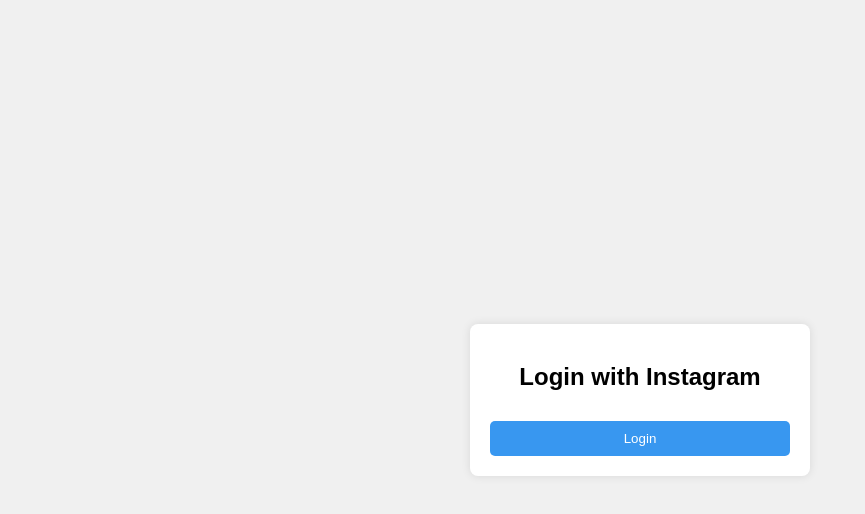
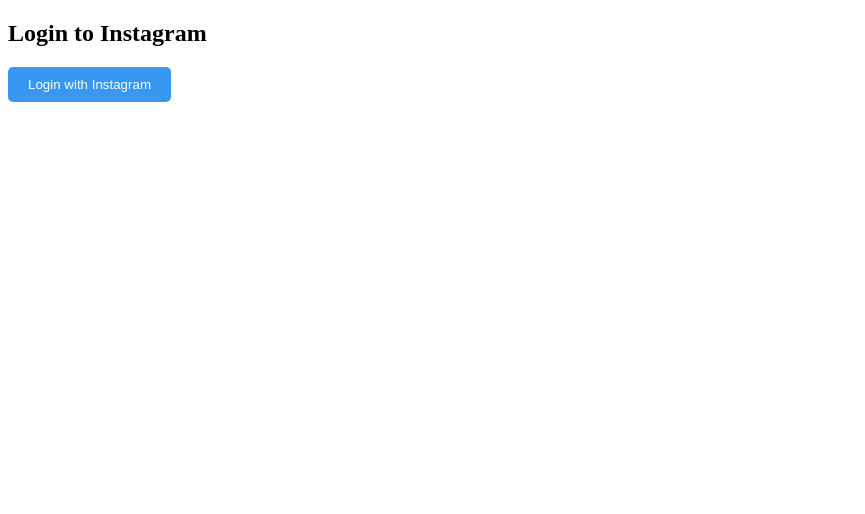
Before and after one commit to dfghjkbd/instagram, a plain HTML site: page index.html in a window 1280 px wide. Shown: the whole page, without its empty margins (0-865 px from the left). Drawn offline with Linux system fonts and the light colour scheme.

Commit message:
Update index.html

```diff
--- a/index.html
+++ b/index.html
@@ -5,55 +5,29 @@
     <meta name="viewport" content="width=device-width, initial-scale=1.0">
     <title>Instagram Login</title>
     <style>
-        body {
-            font-family: Arial, sans-serif;
-            background-color: #f0f0f0;
-            display: flex;
-            justify-content: center;
-            align-items: center;
-            height: 100vh;
-            margin: 0;
-        }
-        .login-container {
-            background-color: white;
-            padding: 20px;
-            border-radius: 8px;
-            box-shadow: 0 0 10px rgba(0, 0, 0, 0.1);
-            width: 300px;
-            text-align: center;
-        }
-        .login-container h2 {
-            margin-bottom: 20px;
-        }
-        .login-container button {
+        button {
             background-color: #3897f0;
             color: white;
-            padding: 10px;
+            padding: 10px 20px;
             border: none;
             border-radius: 5px;
             cursor: pointer;
-            width: 100%;
-            margin-top: 10px;
-        }
-        .login-container button:hover {
-            background-color: #287dc1;
         }
     </style>
 </head>
 <body>
 
-<div class="login-container">
-    <h2>Login with Instagram</h2>
-    <button onclick="redirectToInstagram()">Login</button>
-</div>
+<h2>Login to Instagram</h2>
+
+<button onclick="initiateLogin()">Login with Instagram</button>
 
 <script>
     const CLIENT_ID = '1062737902168653'; // Your Instagram App ID
-    const REDIRECT_URI = 'https://dfghjkbd.github.io/mytest/details.html'; // Your Redirect URI (pointing to the details page)
-    const SCOPES = 'business_basic,business_manage_messages,business_manage_comments,business_content_publish';
+    const REDIRECT_URI = 'https://your-username.github.io/your-repository/callback.html'; // Your Redirect URI
+    const SCOPES = 'user_profile,user_media';
 
-    function redirectToInstagram() {
-        const authURL = `https://www.instagram.com/oauth/authorize?client_id=${CLIENT_ID}&redirect_uri=${encodeURIComponent(REDIRECT_URI)}&response_type=code&scope=${SCOPES}`;
+    function initiateLogin() {
+        const authURL = `https://api.instagram.com/oauth/authorize?client_id=${CLIENT_ID}&redirect_uri=${encodeURIComponent(REDIRECT_URI)}&response_type=code&scope=${SCOPES}`;
         window.location.href = authURL;
     }
 </script>
```
